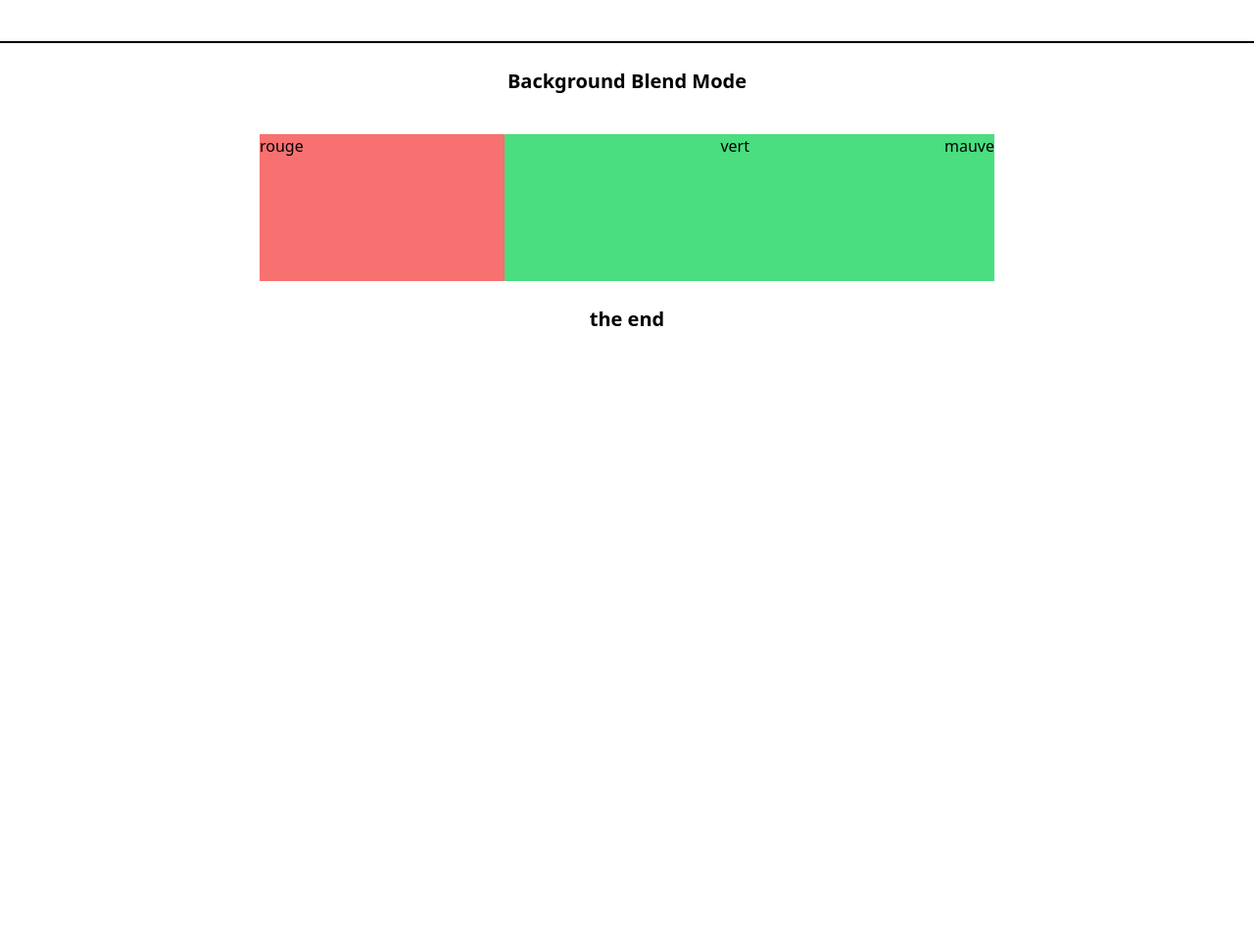
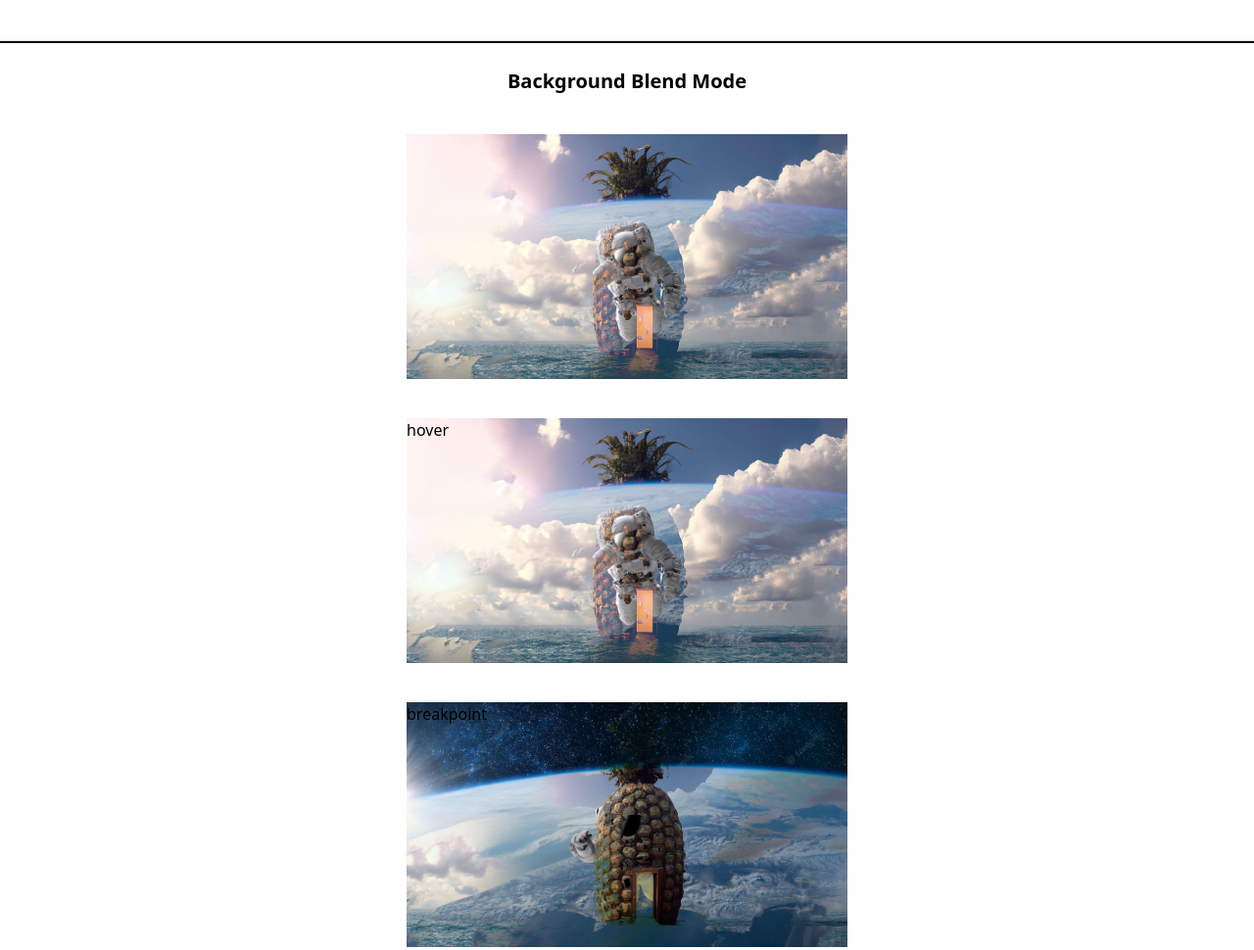
Before and after one commit to thibaut014/tailwind01, a website: page src/index.html in a window 1280 px wide. Shown: the part 2520-3490 px from the top of the page at 98% size. Before the commit the page ends 2860 px from the top, so only its background shows below. Drawn offline with Linux system fonts and the light colour scheme.

Commit message:
oral finit

```diff
--- a/src/index.html
+++ b/src/index.html
@@ -142,10 +142,17 @@
 <hr>
 <h1 class="text-center text-xl font-bold">Background Blend Mode</h1>
 
-<div class="flex mt-10 justify-center bg-blend-multiply">
-  <div class="machin text-left bg-blend-multiply bg-red-400">rouge</div>
-  <div class="machin text-right bg-blend-multiply bg-green-400">vert </div>
-  <div class="machin text-right bg-blend-darken bg-green-400">mauve </div>
+<div class="flex mt-10 justify-center">
+  <div class="machin1 text-left bg-blend-lighten"></div><!--overlay, screen, darken, lighten-->
+</div>
+
+
+<div class="flex mt-10 justify-center">
+  <div class="machin1 text-left bg-blend-lighten hover:bg-blend-darken">hover</div>
+</div>
+
+<div class="flex mt-10 justify-center">
+  <div class="machin1 text-left bg-blend-lighten lg:bg-blend-darken">breakpoint</div>
 </div>
 
 
--- a/src/input.css
+++ b/src/input.css
@@ -34,3 +34,11 @@ button{
     width: 250px;
     height: 150px;
 }
+
+.machin1{
+    background-image: url(/src/img/astro.jpg), url(/src/img/DALLEcopy.jpg);
+    background-size:cover;
+    background-repeat: no-repeat;
+    width: 450px;
+    height: 250px;
+}
```
Also changed, not shown: dist/output.css, src/img/DALLEcopy.jpg (added), src/img/astro.jpg (added), 2 other files.
